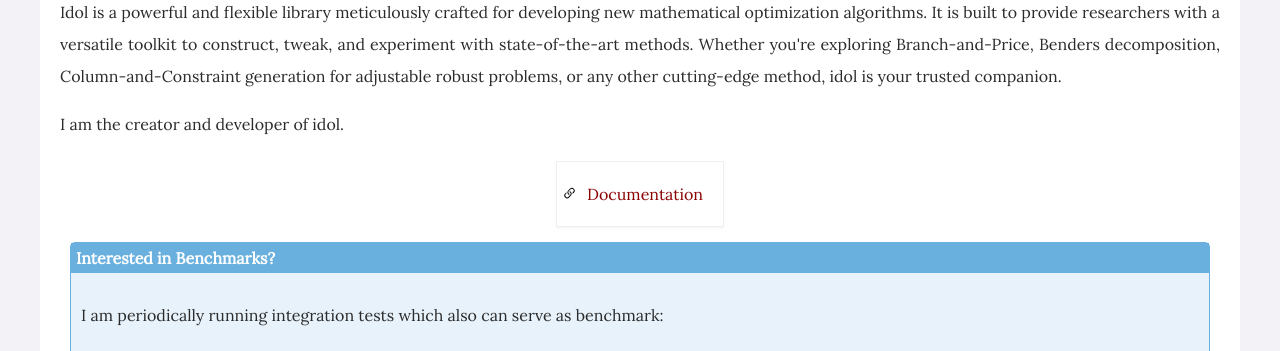
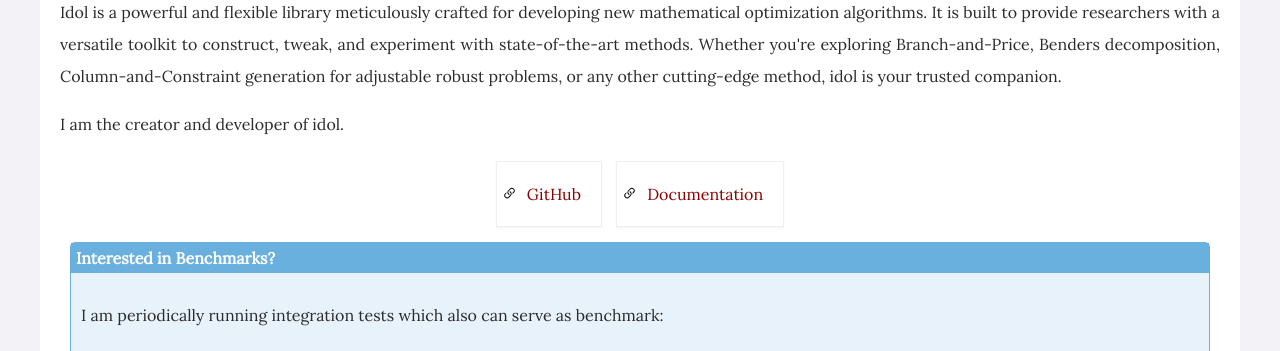
Before and after one commit to hlefebvr/hlefebvr.github.io, a Jekyll site: the page built from idol-lib/index.html, in a window 1280 px wide. Shown: the part 533-884 px from the top of the page. Built offline with Jekyll 4.4.1, drawn with Linux system fonts in a browser that asks for light colours; nearby versions of some CDN libraries; a style sheet for code colours, icons or effects is not loaded.

Commit message:
update idol

```diff
--- a/idol-lib/index.html
+++ b/idol-lib/index.html
@@ -11,7 +11,7 @@
 <img style="margin-left: 1px;" alt="https://codecov.io/github/hlefebvr/idol/branch/main/graph/badge.svg?token=BWMH5522QP)](https://app.codecov.io/gh/hlefebvr/idol" src="https://codecov.io/github/hlefebvr/idol/branch/main/graph/badge.svg?token=BWMH5522QP)](https://app.codecov.io/gh/hlefebvr/idol">
 <a href="https://github.com/sponsors/hlefebvr" target="_blank"><img style="margin-left: 1px;" src="https://img.shields.io/github/sponsors/hlefebvr"></a>
 
-<center><img src="https://raw.githubusercontent.com/hlefebvr/idol/refacto_column_generation/docs/branch-and-price-implementation.png" /></center>
+<center><img src="https://raw.githubusercontent.com/hlefebvr/idol/main/docs/branch-and-price-implementation.png" /></center>
 
 
 <p>
@@ -23,6 +23,7 @@
 </p>
 
 <center>
+  <a href="https://github.com/hlefebvr/idol" target="_blank" class="attachment attachment-link">GitHub</a>
   <a href="/idol" target="_blank" class="attachment attachment-link">Documentation</a>
 </center>
 
```
